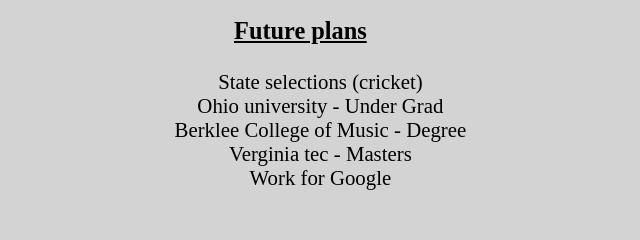
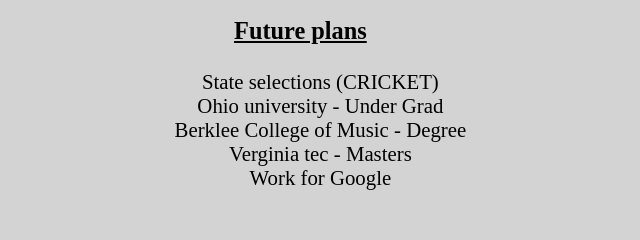
Before and after one commit to pranav2008/pranavblog, a plain HTML site: page futurecareer.html in a window 1280 px wide. Shown: the part 253-493 px from the top of the page, 466-1106 px from the left. Drawn offline with Linux system fonts and the light colour scheme.

Commit message:
Changed career page

```diff
--- a/futurecareer.html
+++ b/futurecareer.html
@@ -36,7 +36,7 @@
 			<article>
 				<h1><u>Future plans</u></h1>
 				<ul>
-					<li>State selections (cricket)</li>
+					<li>State selections (CRICKET)</li>
 					<li>Ohio university - Under Grad</li>
 					<li>Berklee College of Music - Degree</li>
 					<li>Verginia tec - Masters</li>
```
